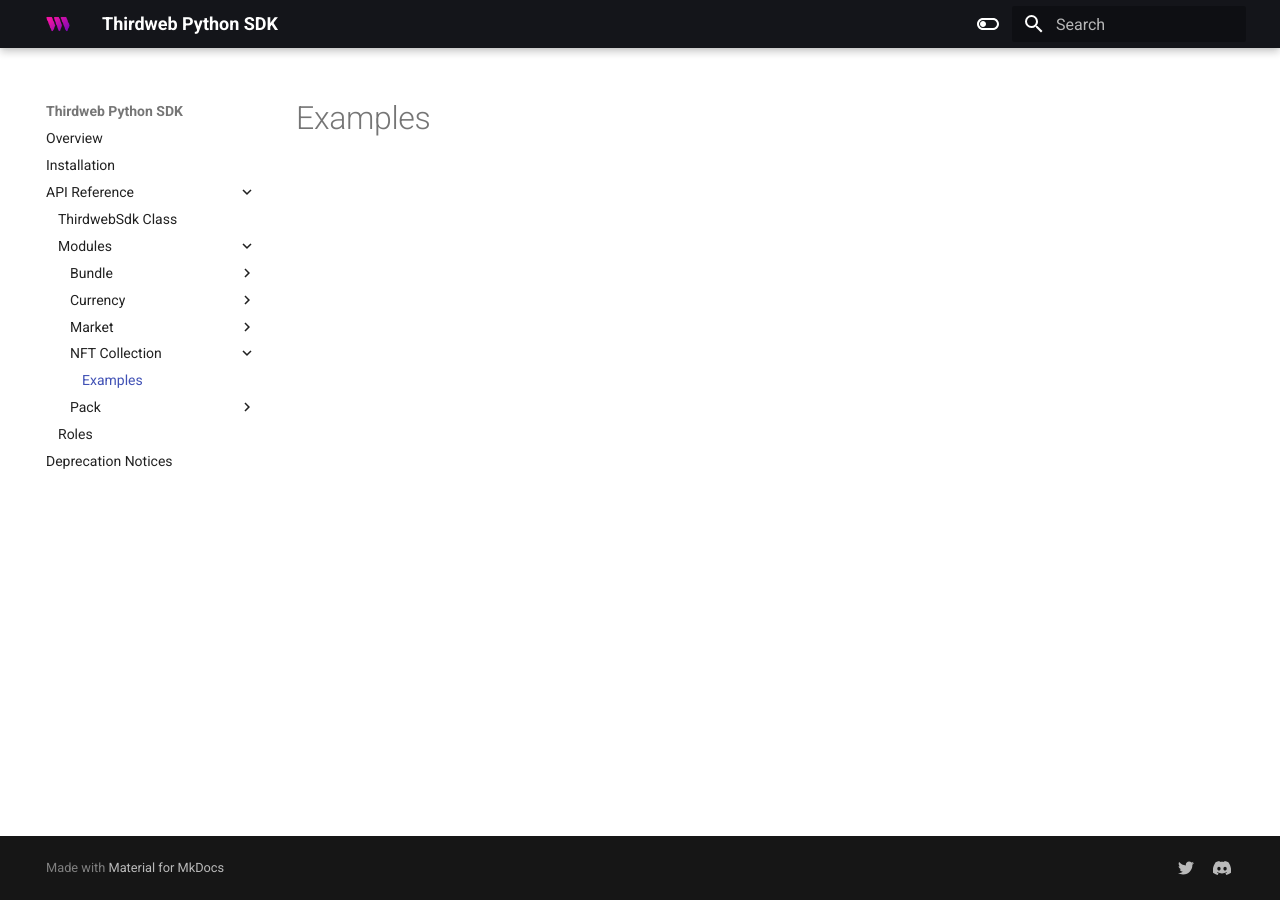
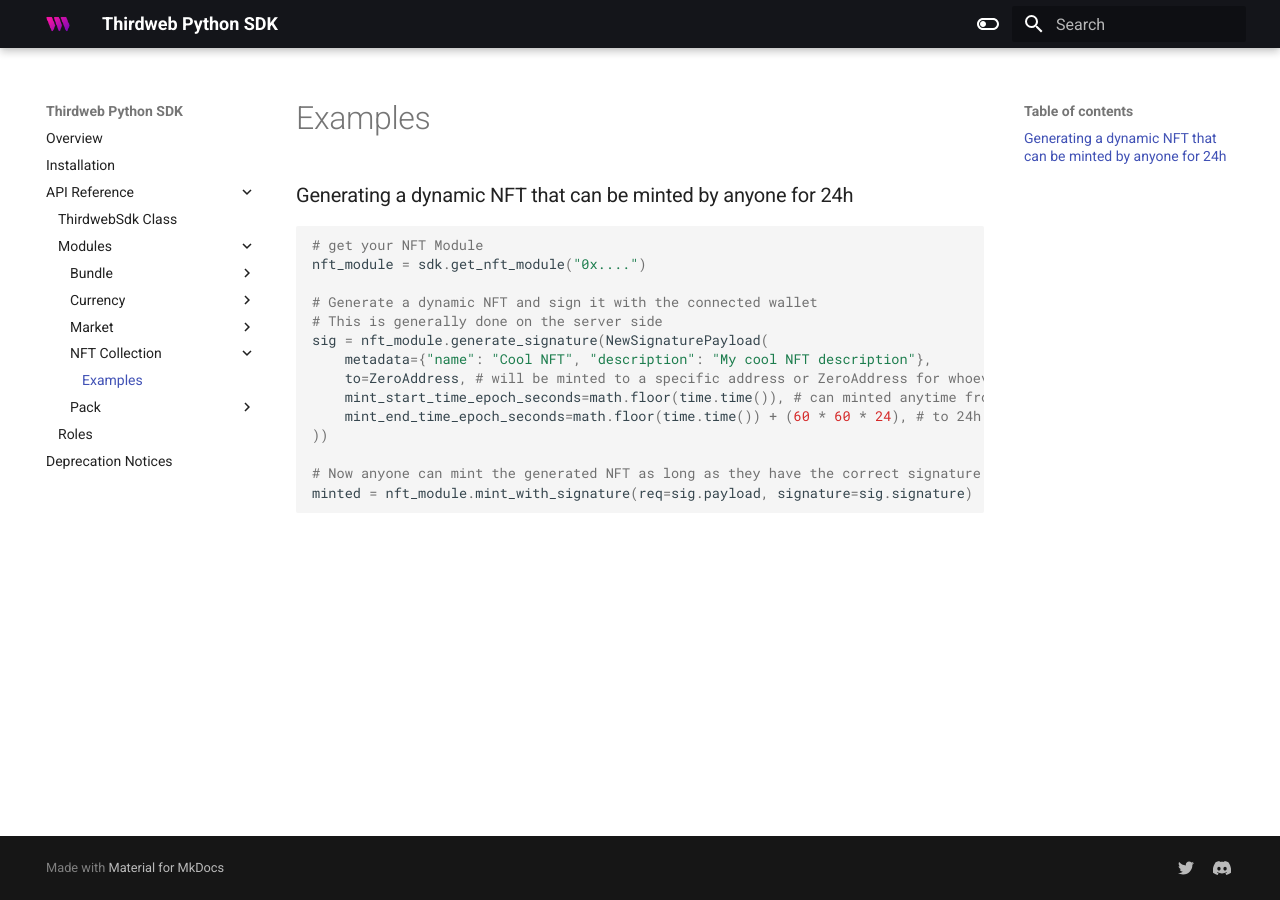
Before and after one commit to thirdweb-dev/python-sdk, an MkDocs documentation site: the page built from docs/docs/api-reference/modules/nft-collection/examples.md, in a window 1280 px wide. Built offline with MkDocs 1.6.1 and Material for MkDocs 9.7.7, drawn with Linux system fonts in a browser that asks for light colours.

Commit message:
add doc example

````diff
--- a/docs/docs/api-reference/modules/nft-collection/examples.md
+++ b/docs/docs/api-reference/modules/nft-collection/examples.md
@@ -1 +1,20 @@
 # Examples
+
+### Generating a dynamic NFT that can be minted by anyone for 24h
+
+```python
+# get your NFT Module
+nft_module = sdk.get_nft_module("0x....")
+
+# Generate a dynamic NFT and sign it with the connected wallet
+# This is generally done on the server side
+sig = nft_module.generate_signature(NewSignaturePayload(
+    metadata={"name": "Cool NFT", "description": "My cool NFT description"},
+    to=ZeroAddress, # will be minted to a specific address or ZeroAddress for whoever mints it first
+    mint_start_time_epoch_seconds=math.floor(time.time()), # can minted anytime from now
+    mint_end_time_epoch_seconds=math.floor(time.time()) + (60 * 60 * 24), # to 24h from now
+))
+
+# Now anyone can mint the generated NFT as long as they have the correct signature
+minted = nft_module.mint_with_signature(req=sig.payload, signature=sig.signature)
+```
````
